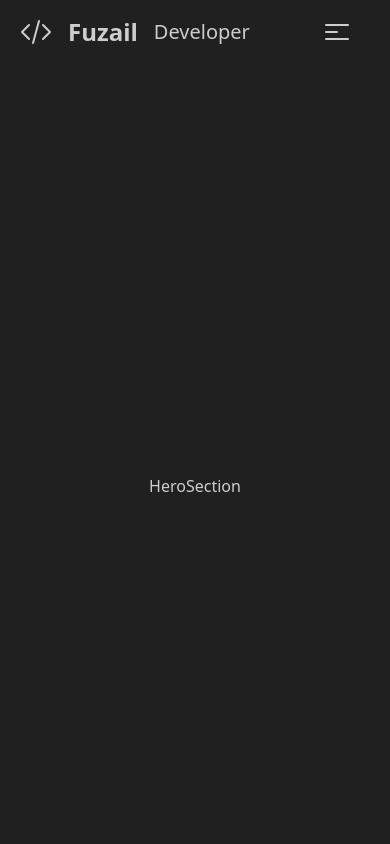
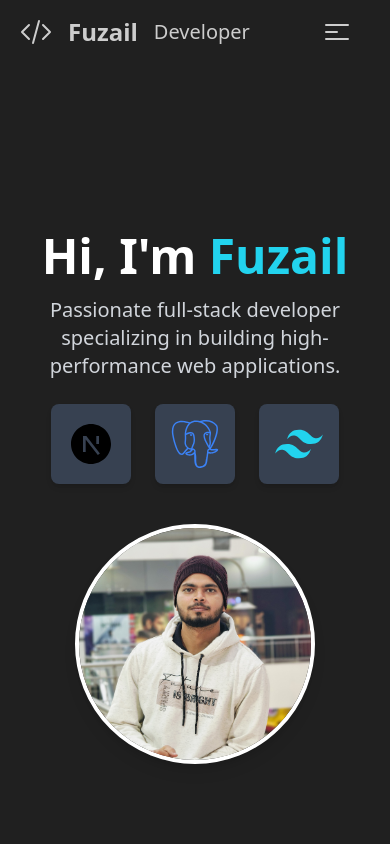
Before and after one commit to fuzailansariii/portfolio, a Next.js app: page / in a window 390 px wide. Shown: the top 844 px of the page. Built offline with nearby package versions, Linux system fonts and the light colour scheme.

Commit message:
hero section added

```diff
--- a/src/app/components/HeroSection.tsx
+++ b/src/app/components/HeroSection.tsx
@@ -1,5 +1,88 @@
-import React from "react";
+import React, { ReactNode } from "react";
+import HeroImage from "@/assets/avatar.jpg";
+import { RiNextjsFill, RiTailwindCssFill } from "react-icons/ri";
+import { SiPostgresql } from "react-icons/si";
+
+interface SkillsIconsProps {
+  icon: ReactNode;
+  title: string;
+}
 
 export default function HeroSection() {
-  return <div>HeroSection</div>;
+  const skillsIcons: SkillsIconsProps[] = [
+    {
+      title: "Next.js",
+      icon: <RiNextjsFill className="text-5xl text-black dark:text-white" />,
+    },
+    {
+      title: "PostgreSQL",
+      icon: <SiPostgresql className="text-5xl text-blue-500" />,
+    },
+    {
+      title: "Tailwind CSS",
+      icon: <RiTailwindCssFill className="text-5xl text-cyan-400" />,
+    },
+  ];
+
+  return (
+    <section className="flex flex-col md:flex-row items-center justify-between px-6 md:px-16 py-12 text-white gap-10">
+      {/* Title, description and skill icons shows on the mobile view and hidden on md screen size */}
+      <div className="text-center md:text-left mt-6 md:mt-0 md:hidden">
+        <h1 className="text-5xl md:text-6xl font-bold mb-4">
+          Hi, I&apos;m <span className="text-cyan-400">Fuzail</span>
+        </h1>
+        <p className="text-xl md:text-2xl text-gray-300 max-w-lg">
+          Passionate full-stack developer specializing in building
+          high-performance web applications.
+        </p>
+
+        {/* Skills Icons */}
+        <div className="flex justify-center md:justify-start gap-6 mt-6">
+          {skillsIcons.map((item, index) => (
+            <div
+              key={index}
+              className="p-4 bg-gray-700 rounded-lg shadow-md hover:scale-110 transition-transform"
+              title={item.title}
+            >
+              {item.icon}
+            </div>
+          ))}
+        </div>
+      </div>
+      {/* Left: Image */}
+      <div className="w-60 h-60 md:w-80 md:h-80 rounded-full overflow-hidden border-4 border-white shadow-lg">
+        <img
+          src={HeroImage.src}
+          alt="Hero Avatar"
+          className="w-full h-full object-cover"
+        />
+      </div>
+
+      {/* Right: Content */}
+      {/* Title, description and skill icons hidden on the mobile view and visible on md screen size */}
+      {/*  */}
+      <div className="text-center md:text-left mt-6 md:mt-0 hidden md:block">
+        <h1 className="text-5xl md:text-6xl font-bold mb-4">
+          Hi, I&apos;m <span className="text-cyan-400">Fuzail</span>
+        </h1>
+        <p className="text-xl md:text-2xl text-gray-300 max-w-lg">
+          Passionate full-stack developer specializing in building
+          high-performance web applications.
+        </p>
+
+        {/* Skills Icons */}
+        <div className="flex justify-center md:justify-start gap-6 mt-6">
+          {skillsIcons.map((item, index) => (
+            <div
+              key={index}
+              className="p-4 bg-gray-700 rounded-lg shadow-md hover:scale-110 transition-transform"
+              title={item.title}
+            >
+              {item.icon}
+            </div>
+          ))}
+        </div>
+      </div>
+    </section>
+  );
 }
```
Also changed, not shown: src/assets/avatar.jpg (added).
